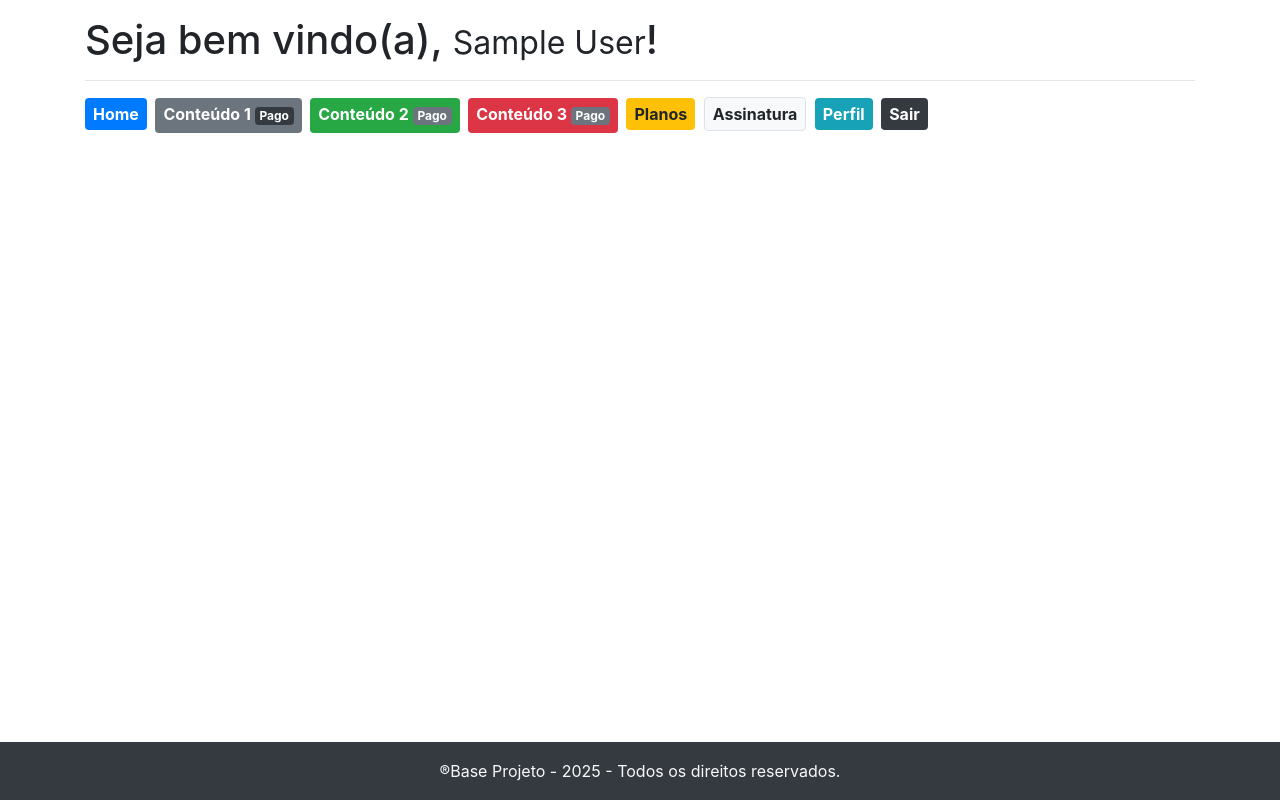
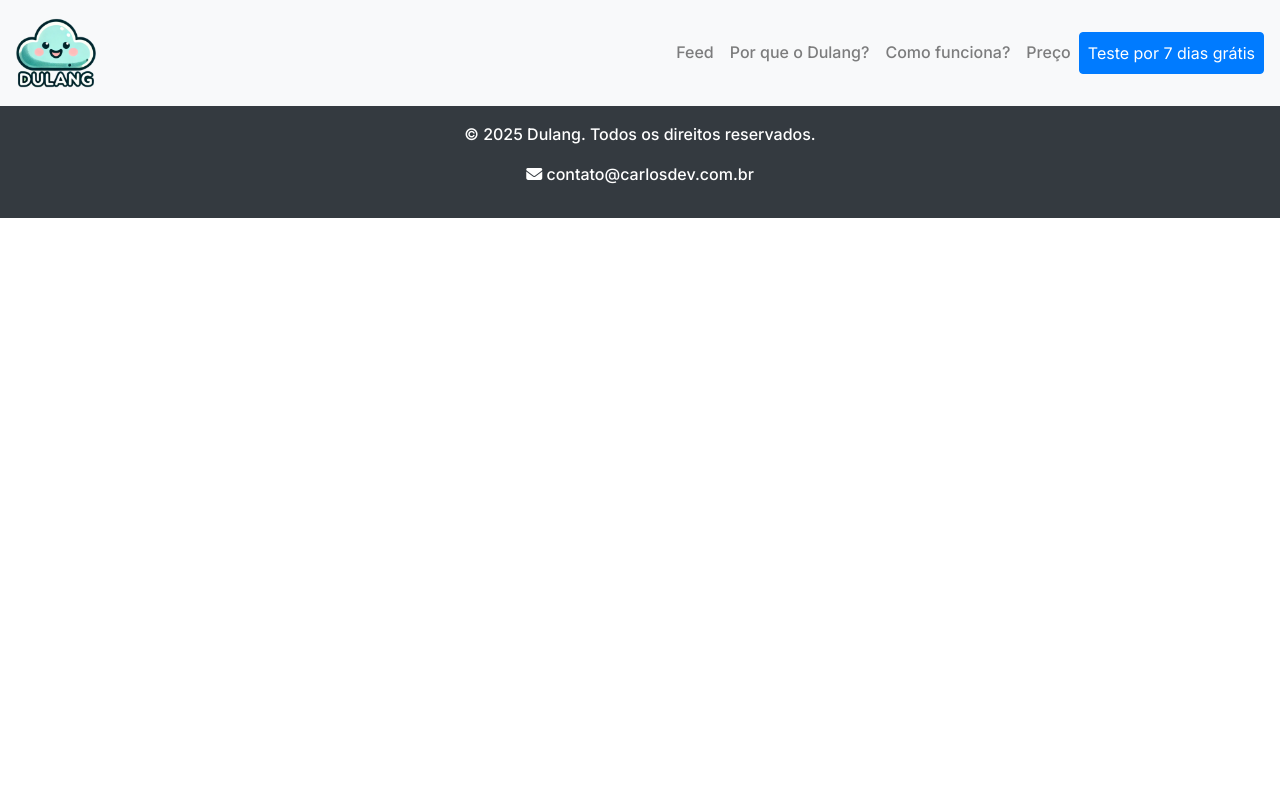
Before and after one commit to cwrsiqueira/base-projeto-login-pagto, a PHP site: the page made by views/template.php in a window 1280 px wide. Run offline with PHP 8.4, Linux system fonts and the light colour scheme; the template is opened without the code that fills it, so the values that code supplies are empty; the visitor is signed in with stand-in values (Sample User, id 1); some libraries are stand-ins or nearby versions.

Commit message:
Implementando telas feed e single

```diff
--- a/assets/css/style.css
+++ b/assets/css/style.css
@@ -1,3 +1,66 @@
+@import url("https://fonts.googleapis.com/css2?family=Inter:opsz,wght@14..32,100..900&display=swap");
+
+/* Reset básico */
+* {
+    margin: 0;
+    padding: 0;
+    box-sizing: border-box;
+}
+
+html,
+body {
+    width: 100%;
+    height: 100%;
+    font-family: "Inter", sans-serif;
+    font-optical-sizing: auto;
+    font-weight: 500;
+    font-style: normal;
+    line-height: 1.5;
+}
+
+/* Remove estilos padrão de listas */
+ul,
+ol {
+    list-style: none;
+}
+
+/* Remove decoração de links */
+a {
+    text-decoration: none;
+    color: inherit;
+}
+
+a:hover {
+    text-decoration: none;
+    color: inherit;
+}
+
+/* Remove estilos padrão de inputs e botões */
+input,
+button {
+    border: none;
+    outline: none;
+    font: inherit;
+}
+
+/* Garante que imagens não ultrapassem seu contêiner */
+img {
+    max-width: 100%;
+    height: auto;
+}
+
 .card {
     margin-bottom: 80px;
 }
+
+.thumbnail {
+    transition: transform 0.3s ease-in-out; /* Suaviza a animação */
+}
+
+.thumbnail:hover {
+    transform: scale(1.02); /* Aumenta em 10% */
+}
+
+.hover-icon:hover {
+    background-color: #ddd;
+}
--- a/views/content/second.php
+++ /dev/null
@@ -1,3 +0,0 @@
-<div class="container mt-3">
-    Conteúdo 2
-</div>
--- a/views/content/third.php
+++ /dev/null
@@ -1,3 +0,0 @@
-<div class="container mt-3">
-    Conteúdo 3
-</div>
--- a/views/template.php
+++ b/views/template.php
@@ -12,26 +12,30 @@
 </head>
 
 <body>
-	<div class="container mt-3">
-		<h1>Seja bem vindo(a), <small><?= $_SESSION['user']['name'] ?></small>!</h1>
-		<hr>
-		<a href="<?= BASE_URL ?>home" class="badge badge-primary p-2 mr-1" style="font-size: medium">Home </a>
-		<a href="<?= BASE_URL ?>content/first" class="badge badge-secondary p-2 mr-1" style="font-size: medium">Conteúdo 1 <span class="badge badge-dark">Pago</span></a>
-		<a href="<?= BASE_URL ?>content/second" class="badge badge-success p-2 mr-1" style="font-size: medium">Conteúdo 2 <span class="badge badge-secondary">Pago</span></a>
-		<a href="<?= BASE_URL ?>content/third" class="badge badge-danger p-2 mr-1" style="font-size: medium">Conteúdo 3 <span class="badge badge-secondary">Pago</span></a>
-		<a href="<?= BASE_URL ?>subscription/plans" class="badge badge-warning p-2 mr-1" style="font-size: medium">Planos </a>
-		<a href="<?= BASE_URL ?>subscription" class="badge badge-light p-2 mr-1 border border-muted" style="font-size: medium">Assinatura </a>
-		<a href="<?= BASE_URL ?>profile" class="badge badge-info p-2 mr-1" style="font-size: medium">Perfil </a>
-		<a href="<?= BASE_URL ?>auth/logout" class="badge badge-dark p-2 mr-1" style="font-size: medium">Sair </a>
-	</div>
-
-
-
+	<nav class="navbar navbar-expand-lg navbar-light bg-light">
+		<a class="navbar-brand" href="<?= BASE_URL ?>">
+			<img src="<?= BASE_URL ?>/assets/images/logo.png" alt="Dulang Web" width="80" height="80">
+		</a>
+		<button class="navbar-toggler" type="button" data-toggle="collapse" data-target="#navbarNav" aria-controls="navbarNav" aria-expanded="false" aria-label="Toggle navigation">
+			<span class="navbar-toggler-icon"></span>
+		</button>
+		<div class="collapse navbar-collapse" id="navbarNav">
+			<ul class="navbar-nav ml-auto">
+				<li class="nav-item"><a class="nav-link" href="<?= BASE_URL ?>content">Feed</a></li>
+				<li class="nav-item"><a class="nav-link" href="#por-que-o-dulang">Por que o Dulang?</a></li>
+				<li class="nav-item"><a class="nav-link" href="#como-funciona">Como funciona?</a></li>
+				<!-- <li class="nav-item"><a class="nav-link" href="#testemunhos">Testemunhos</a></li> -->
+				<li class="nav-item"><a class="nav-link" href="#preco">Preço</a></li>
+				<li class="nav-item"><a class="nav-link btn btn-primary text-white" href="<?= BASE_URL ?>auth/signup">Teste por 7 dias grátis</a></li>
+			</ul>
+		</div>
+	</nav>
 
 	<?php $this->loadViewInTemplate($viewName, $viewData); ?>
 
-	<footer class="text-center fixed-bottom p-3 border border-left-0 border-right-0 border-dark text-light bg-dark">
-		®Base Projeto - <?= date('Y') ?> - Todos os direitos reservados.
+	<footer class="bg-dark text-white text-center py-3">
+		<p>&copy; 2025 Dulang. Todos os direitos reservados.</p>
+		<p><i class="fas fa-envelope"></i> contato@carlosdev.com.br</p>
 	</footer>
 
 	<script type="text/javascript" src="<?php echo BASE_URL; ?>assets/js/jquery.min.js"></script>
```
Also changed, not shown: controllers/contentController.php (+3 -15 lines), views/content/feed.php (added, +72 -0 lines), views/content/first.php (deleted, +0 -74 lines), views/content/single.php (added, +72 -0 lines).
